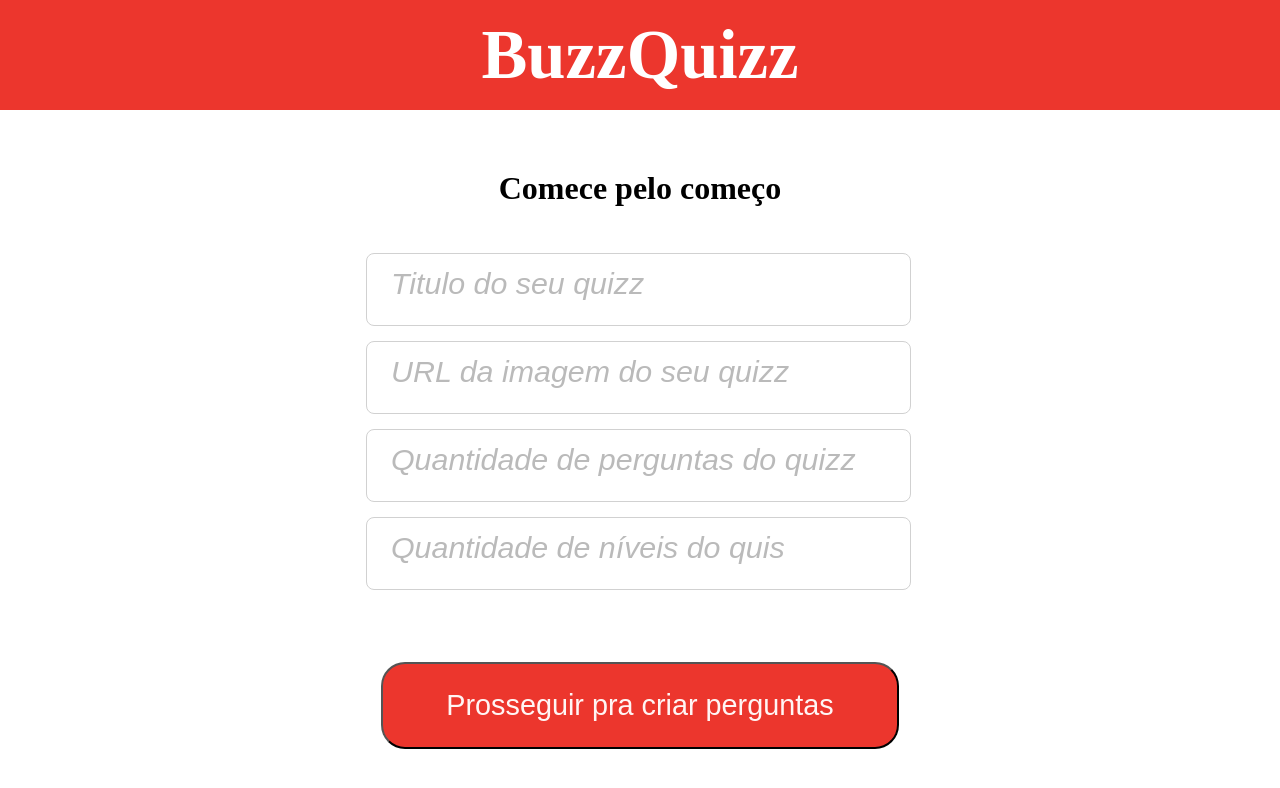
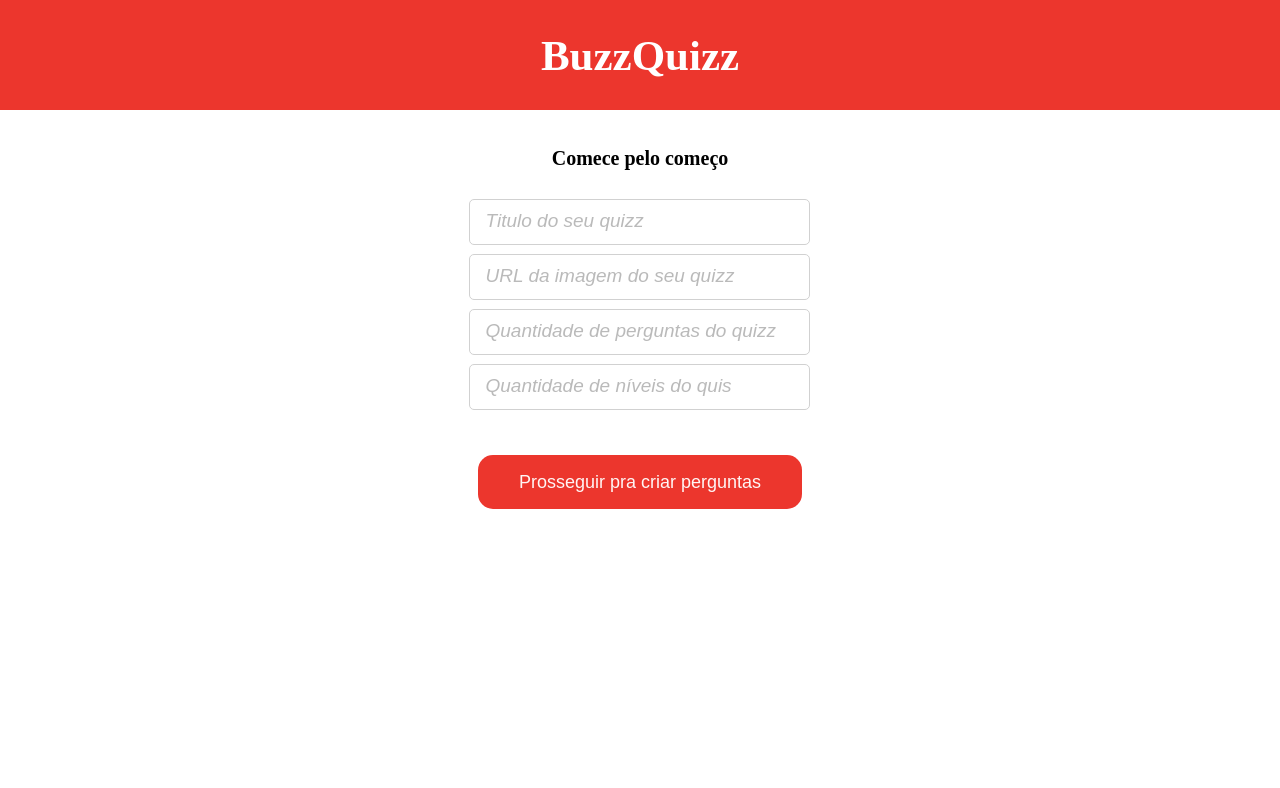
Before and after one commit to FredBettecher/BuzzQuizz, a plain HTML site: page index.html in a window 1280 px wide. Drawn offline with Linux system fonts and the light colour scheme.

Commit message:
retornando escala para px

```diff
--- a/css/style-t3.css
+++ b/css/style-t3.css
@@ -27,7 +27,7 @@ main .h-tela3 {
     justify-content: center;
     font-weight: 400;
 
-    font-size: 62.5%;
+
 }
 
 
@@ -50,26 +50,26 @@ header {
 }
 
 header h1 {
-    font-size: 4.3rem;
+    font-size: 43px;
     font-weight: 700;
 }
 
 .h-tela3 h2 {
     color: var(--font-color-subtitulo);
-    font-size: 2rem;
+    font-size: 20px;
     font-weight: 700;
-    line-height: 2.3rem;
+    line-height: 23px;
     letter-spacing: 0em;
     text-align: center;
-    margin-top: 3.7rem;
+    margin-top: 37px;
 }
 
 
 .h-tela3 ul {
     background-color: var(--background-caixa-perguntas);
-    width: 37.5rem;
-    height: 25.6rem;
-    margin-top: 2.9rem;
+    width: 375px;
+    height: 256px;
+    margin-top: 29px;
 }
 
 .h-tela3 li {
@@ -78,31 +78,32 @@ header h1 {
 }
 
 input{
-    width: 34.1rem;
-    height: 4.6rem;
-    margin: 0 1.8rem 0.9rem 1.6rem ;
-    border: 0.1rem solid var(--border-input);
-    border-radius: 0.5rem;;
+    width: 341px;
+    height: 46px;
+    margin: 0 18px 9px 16px ;
+    border: 1px solid var(--border-input);
+    border-radius: 5px;;
 }
 
 ::placeholder{
     color: var(--placeholder-color);
-    font-size: 1.9rem;
+    font-size: 19px;
     font-style: italic;
-    line-height: 2.2rem;
+    line-height: 22px;
     letter-spacing: 0em;
-    padding-left: 1.4rem;
-    padding-top: 1.3rem;
+    padding-left: 14px;
+    padding-top: 13px;
 }
 
 .criar-pergunta{
     background-color: var(--background-header-buttom);
-    width: 32.4rem;
-    height: 5.4rem;
+    width: 324px;
+    height: 54px;
     color: var(--font-buttom-color);
-    font-size: 1.8rem;
-    line-height: 2.1rem;
+    font-size: 18px;
+    line-height: 21px;
     letter-spacing: 0em;
     text-align: center;
-    border-radius: 1.5rem;
+    border-radius: 15px;
+    border: none;
 }
--- a/index.html
+++ b/index.html
@@ -5,9 +5,9 @@
     <meta charset="UTF-8">
     <meta http-equiv="X-UA-Compatible" content="IE=edge">
     <meta name="viewport" content="width=device-width, initial-scale=1.0">
-    <link rel="stylesheet" href="css/reset.css">
-    <link rel="stylesheet" href="css/style.css">
-    <link rel="stylesheet" href="css/style-t3.css">
+    <link rel="stylesheet" href="./css/reset.css">
+    <link rel="stylesheet" href="./css/style.css">
+    <link rel="stylesheet" href="./css/style-t3.css">
 
 
 
@@ -48,7 +48,7 @@
 
     <main class="h-tela3">
 
-        <section>
+        <section class="h-login">
             <h2> Comece pelo começo </h2>
 
             <ul>
```
